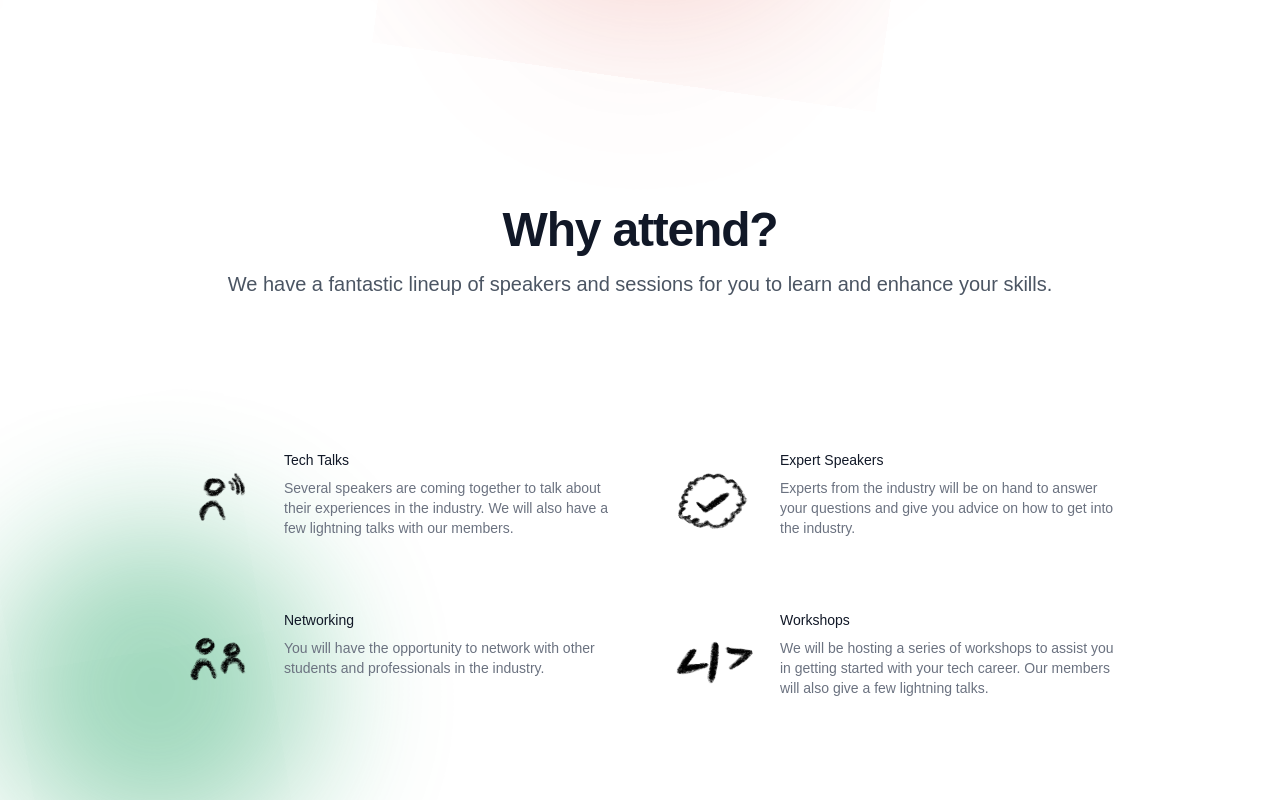
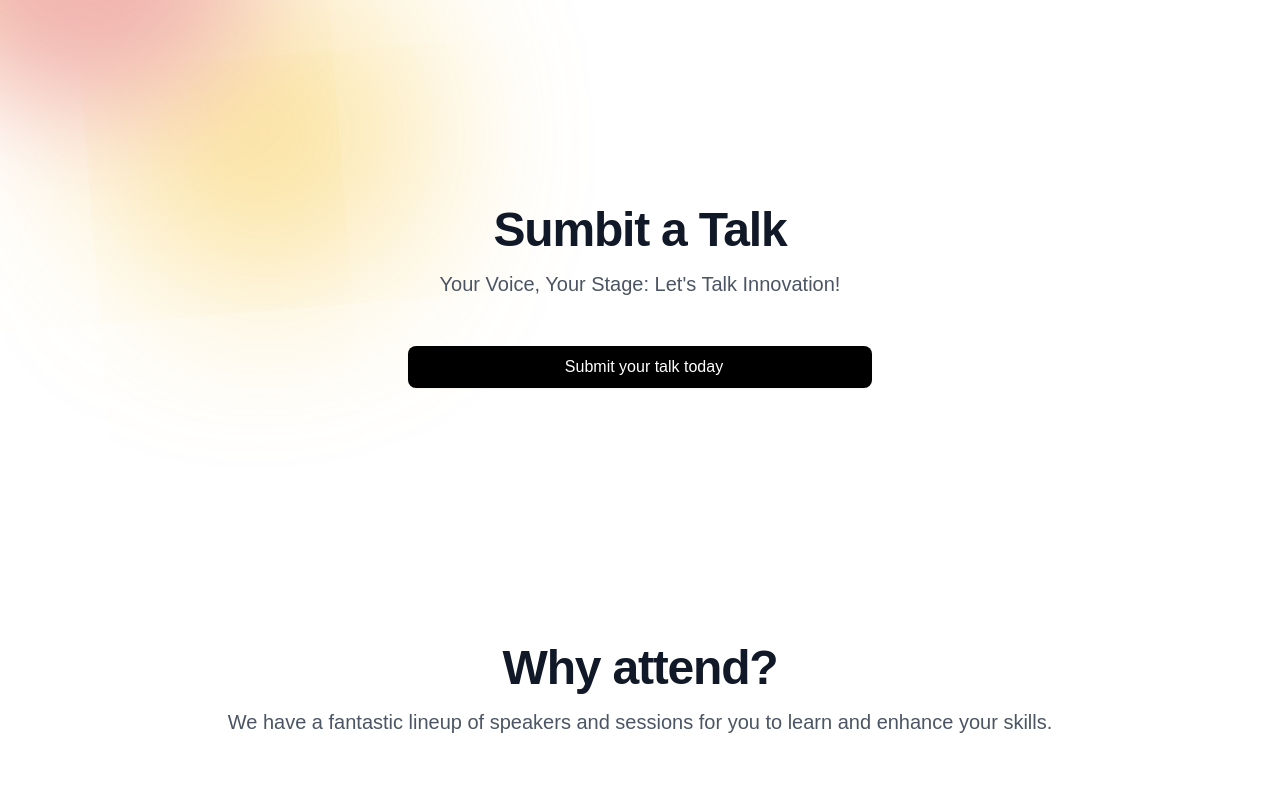
Before and after one commit to gdgchennai/DevFest22, a SvelteKit app: page / in a window 1280 px wide. Shown: the part 860-1660 px from the top of the page. Built offline with nearby package versions, Linux system fonts and the light colour scheme; a web font is replaced by a local one.

Commit message:
Sumbit a Talk

```diff
--- /dev/null
+++ b/src/lib/section/CFP/cfp.svelte
@@ -0,0 +1,34 @@
+<script lang="ts">
+    import Button from '$lib/button/Button.svelte';
+
+    // open the sponsor form in a new tab
+    const opneCfp = () => {
+      window.open('https://docs.google.com/forms/d/e/1FAIpQLSfqUAAZew6k9TTkETItNM1HqqwhPc_q-J9p-pv_jlftaQpIYA/viewform', '_blank');
+    };
+  </script>
+<section id="CFP" class="flex w-full flex-col items-center space-y-6 px-24">
+    <div class="pt-12 sm:pt-16 lg:pt-20">
+      <div class="mx-auto max-w-7xl px-4 sm:px-6 lg:px-8">
+        <div class="text-center">
+          <h2
+            class="text-3xl font-bold tracking-tight text-gray-900 sm:text-4xl lg:text-5xl"
+          >
+            Sumbit a Talk
+          </h2>
+          <p class="mt-4  text-gray-600 sm:text-xl">
+            Your Voice, Your Stage: Let's Talk Innovation!</p>
+        </div>
+      </div>
+    </div>
+    <div class="max-w-7xl px-4 sm:px-6 md:w-1/2">
+        <div class="mt-6 text-center">
+          <Button
+            id="CFP-Link"
+            title="Submit your talk today"
+            isSecondaryButton={false}
+            onClick={() => opneCfp()}
+          />
+        </div>
+      </div>
+
+  </section>
--- a/src/routes/+page.svelte
+++ b/src/routes/+page.svelte
@@ -6,6 +6,7 @@
   import Partners from '$lib/section/partners/Partners.svelte';
   import Tickets from '$lib/section/tickets/Tickets.svelte';
   import Why from '$lib/section/why/Why.svelte';
+  import Cfp from '$lib/section/CFP/cfp.svelte'
   import Youtube from '$lib/section/youtube/youtube.svelte';
 </script>
 
@@ -40,6 +41,7 @@
   <div class="space-y-16 md:space-y-44">
     <Blur />
     <Hero />
+    <Cfp />
     <Why />
     <Tickets />
     <Sponsors />
```
